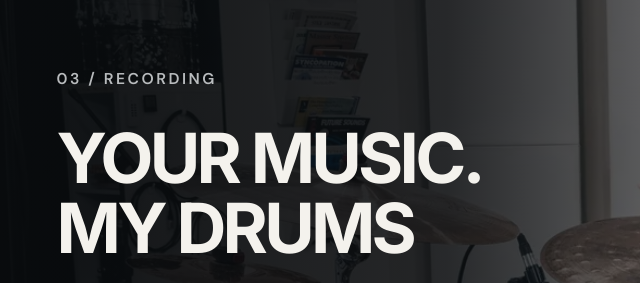
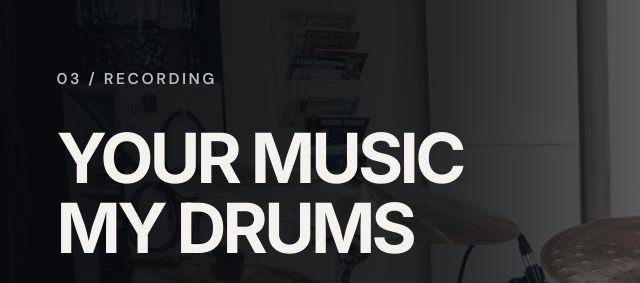
Before and after one commit to dave-drums/main, a plain HTML site: page index.html in a window 1280 px wide. Shown: the part 2460-2743 px from the top of the page, 1-641 px from the left. Drawn offline with Linux system fonts and the light colour scheme.

Commit message:
Update website

```diff
--- a/index.html
+++ b/index.html
@@ -361,7 +361,7 @@
       03 / RECORDING
      </p>
      <h2 id="recording-heading" class="heading-feature">
-      YOUR MUSIC.
+      YOUR MUSIC
       <br/>
       MY DRUMS
      </h2>
```
